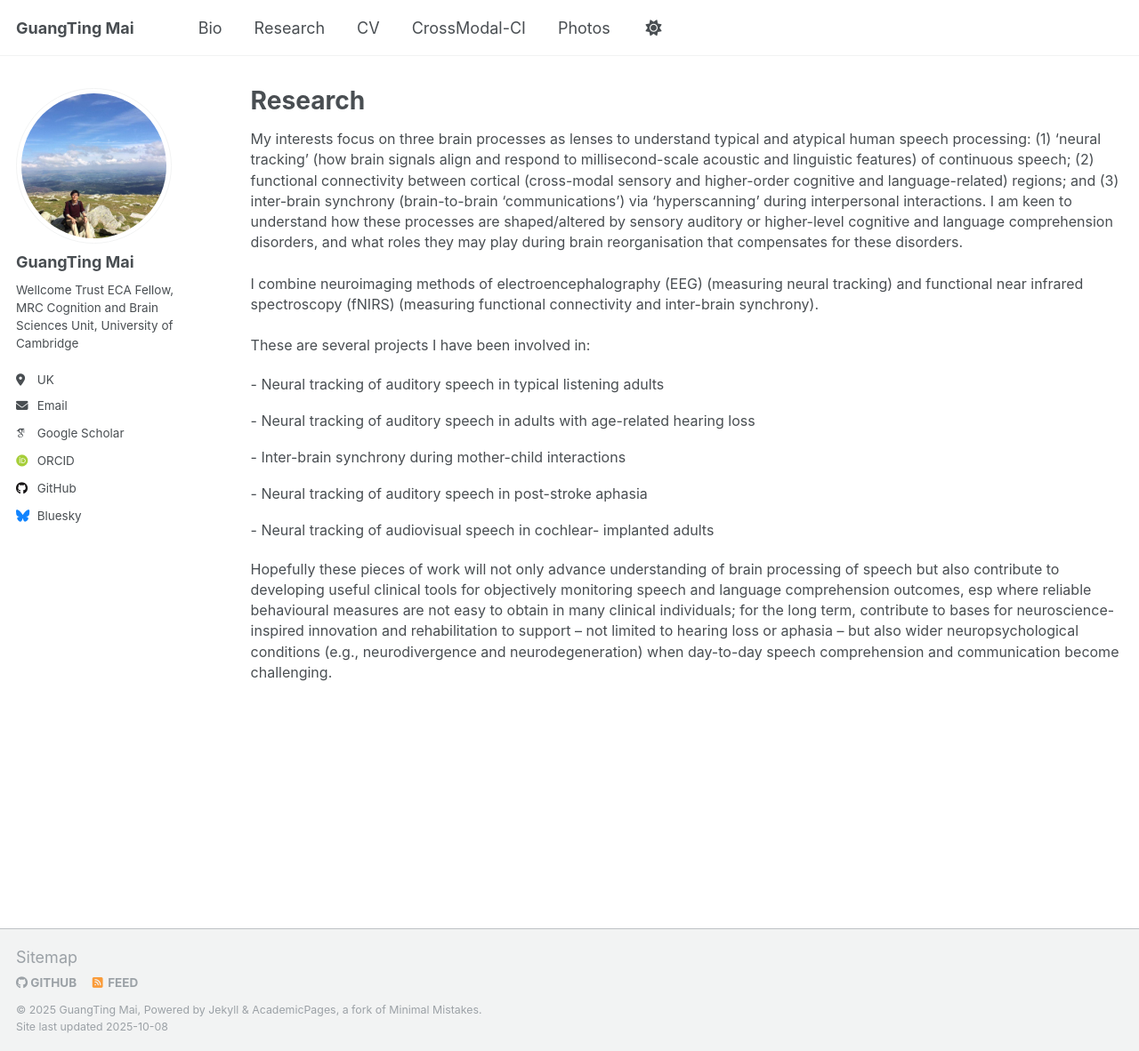
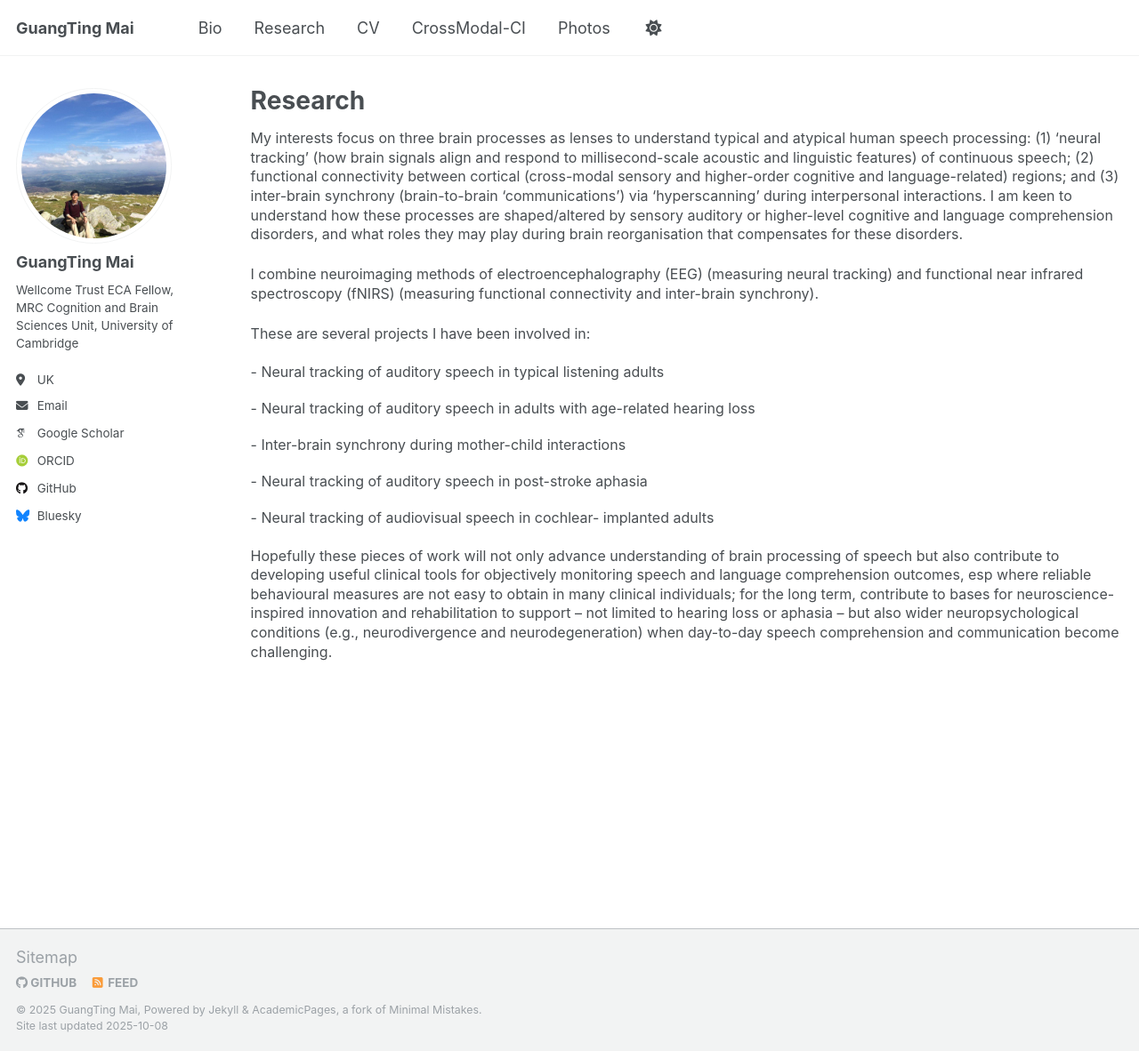
Before and after one commit to guangtingmai/guangtingmai.github.io, a Jekyll site: the page built from _pages/research.html, in a window 1280 px wide and 1182 px high. Shown: the whole window at 89% size. Built offline with Jekyll 4.4.1, drawn with Linux system fonts in a browser that asks for light colours; some web fonts are replaced.

Commit message:
Update research.html

```diff
--- a/_pages/research.html
+++ b/_pages/research.html
@@ -4,16 +4,16 @@ title: "Research"
 permalink: /research/
 author_profile: true
 ---
-<p><span style="font-size: 12pt;line-height: 1.45;display: block;margin-bottom: 0.12vh">My interests focus on three brain processes as lenses to
+<p><span style="font-size: 12pt;line-height: 1.35;display: block;margin-bottom: 0.12vh">My interests focus on three brain processes as lenses to
   understand typical and atypical human speech processing: (1) ‘neural tracking’ (how brain signals align and respond to millisecond-scale acoustic
   and linguistic features) of continuous speech; (2) functional connectivity between cortical (cross-modal sensory and higher-order cognitive and
   language-related) regions; and (3) inter-brain synchrony (brain-to-brain ‘communications’) via ‘hyperscanning’ during interpersonal interactions.
   I am keen to understand how these processes are shaped/altered by sensory auditory or higher-level cognitive and language comprehension disorders,
   and what roles they may play during brain reorganisation that compensates for these disorders.</span></p>
-<p><span style="font-size: 12pt;line-height: 1.45;display: block;margin-bottom: 0.12vh">I combine neuroimaging methods of electroencephalography
+<p><span style="font-size: 12pt;line-height: 1.35;display: block;margin-bottom: 0.12vh">I combine neuroimaging methods of electroencephalography
   (EEG) (measuring neural tracking) and functional near infrared spectroscopy (fNIRS) (measuring functional connectivity and inter-brain synchrony).
 </span></p>
-<p><span style="font-size: 12pt;line-height: 1.45;display: block;margin-bottom: 0.12vh">These are several projects I have been involved in:</span></p>
+<p><span style="font-size: 12pt;line-height: 1.35;display: block;margin-bottom: 0.12vh">These are several projects I have been involved in:</span></p>
 <p><span style="font-size: 12pt;line-height: 1.1;display: block;margin-bottom: 0.05vh">   -	Neural tracking of auditory speech in typical
   listening adults</span></p>
 <p><span style="font-size: 12pt;line-height: 1.1;display: block;margin-bottom: 0.05vh">   -	Neural tracking of auditory speech in adults with
@@ -24,7 +24,7 @@ author_profile: true
   aphasia</span></p>
 <p><span style="font-size: 12pt;line-height: 1.1;display: block;margin-bottom: 0.12vh">   -	Neural tracking of audiovisual speech in cochlear-
   implanted adults</span></p>
-<p><span style="font-size: 12pt;line-height: 1.45;display: block;margin-bottom: 0.12vh">Hopefully these pieces of work will not only advance
+<p><span style="font-size: 12pt;line-height: 1.35;display: block;margin-bottom: 0.12vh">Hopefully these pieces of work will not only advance
   understanding of brain processing of speech but also contribute to developing useful clinical tools for objectively monitoring speech and language
   comprehension outcomes, esp where reliable behavioural measures are not easy to obtain in many clinical individuals; for the long term, contribute
   to bases for neuroscience-inspired innovation and rehabilitation to support – not limited to hearing loss or aphasia – but also wider
```
